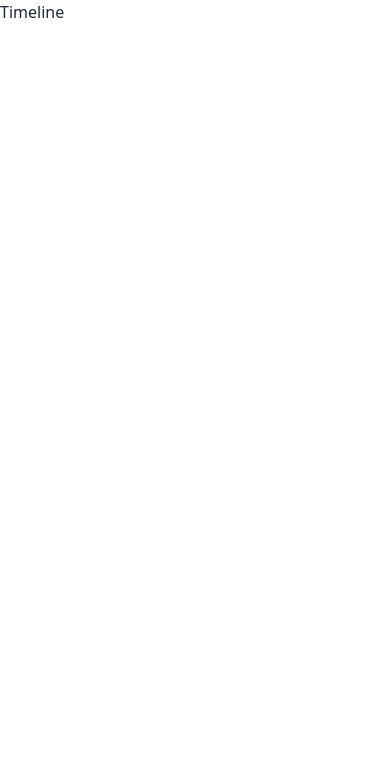
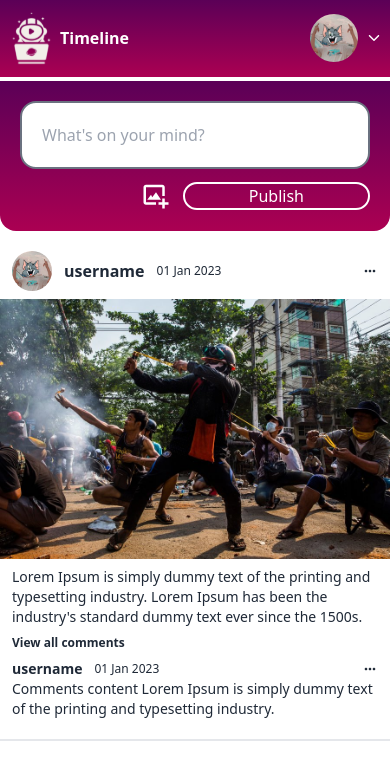
Before and after one commit to kelompok-7-social-media/FE, a React (Vite) app: page /timeline in a window 390 px wide. Shown: the top 780 px of the page. Built offline with nearby package versions, Linux system fonts and the light colour scheme.

Commit message:
feat: created timeline page with responsive design

```diff
--- a/src/components/Navbar.tsx
+++ b/src/components/Navbar.tsx
@@ -2,7 +2,7 @@ import { IoIosArrowDown } from "react-icons/io";
 
 const Navbar = () => {
   return (
-    <div className="navbar px-2 bg-gradient-to-b from-bgpurple to-bgpink md:px-5">
+    <div className="navbar px-2 bg-gradient-to-b from-bgpurple to-bgpink md:px-5 mb-1">
       <div className="navbar-start">
         <img className="w-12" src="src/assets/logo-white.svg" alt="logo" />
         <p className="normal-case text-white font-bold mx-1 md:hidden">
--- a/src/pages/Timeline.tsx
+++ b/src/pages/Timeline.tsx
@@ -1,7 +1,70 @@
+import { BiImageAdd, BiDotsHorizontalRounded } from "react-icons/bi";
 import React from "react";
 
+import { ButtonWhite } from "components/Button";
+import Layout from "components/Layout";
+import Navbar from "components/Navbar";
+
 const Timeline = () => {
-  return <div>Timeline</div>;
+  return (
+    <Layout>
+      <Navbar />
+      <section className="bg-gradient-to-b from-bgpurple to-bgpink py-5 px-5 mb-5 rounded-b-2xl sm:rounded-2xl sm:mx-20 md:mx-40 lg:mx-60 xl:mx-80">
+        <input
+          className="w-full rounded-2xl py-5 px-5 border-2 border-gray-500 mb-3"
+          type="text"
+          placeholder="What's on your mind?"
+        />
+        <div className="flex justify-end items-center gap-3">
+          <span className="text-white">
+            <BiImageAdd size={30} />
+          </span>
+          <span>
+            <ButtonWhite label="Publish" />
+          </span>
+        </div>
+      </section>
+      <section className="border-b-2 pb-3 sm:mx-20 md:mx-40 lg:mx-60 xl:mx-80">
+        <div className="flex items-center justify-between px-3 mb-2">
+          <div className="flex items-center gap-3">
+            <img
+              className="w-10 rounded-full"
+              src="src/assets/photo1.jpg"
+              alt="photo"
+            />
+            <span className="font-bold">username</span>
+            <span className="text-xs font-normal">01 Jan 2023</span>
+          </div>
+          <span className="flex">
+            <BiDotsHorizontalRounded />
+          </span>
+        </div>
+        <div className="mb-2 flex justify-center">
+          <img src="src/assets/picture.jpg" alt="picture" />
+        </div>
+        <p className="px-3 mb-2 text-sm">
+          Lorem Ipsum is simply dummy text of the printing and typesetting
+          industry. Lorem Ipsum has been the industry's standard dummy text ever
+          since the 1500s.
+        </p>
+
+        <p className="px-3 mb-2 text-xs font-bold">View all comments</p>
+        <div className="flex items-center justify-between px-3">
+          <div className="flex items-center gap-3">
+            <span className="text-sm font-bold">username</span>
+            <span className="text-xs font-normal">01 Jan 2023</span>
+          </div>
+          <span className="flex">
+            <BiDotsHorizontalRounded />
+          </span>
+        </div>
+        <p className="px-3 mb-2 text-sm font-">
+          Comments content Lorem Ipsum is simply dummy text of the printing and
+          typesetting industry.
+        </p>
+      </section>
+    </Layout>
+  );
 };
 
 export default Timeline;
```
